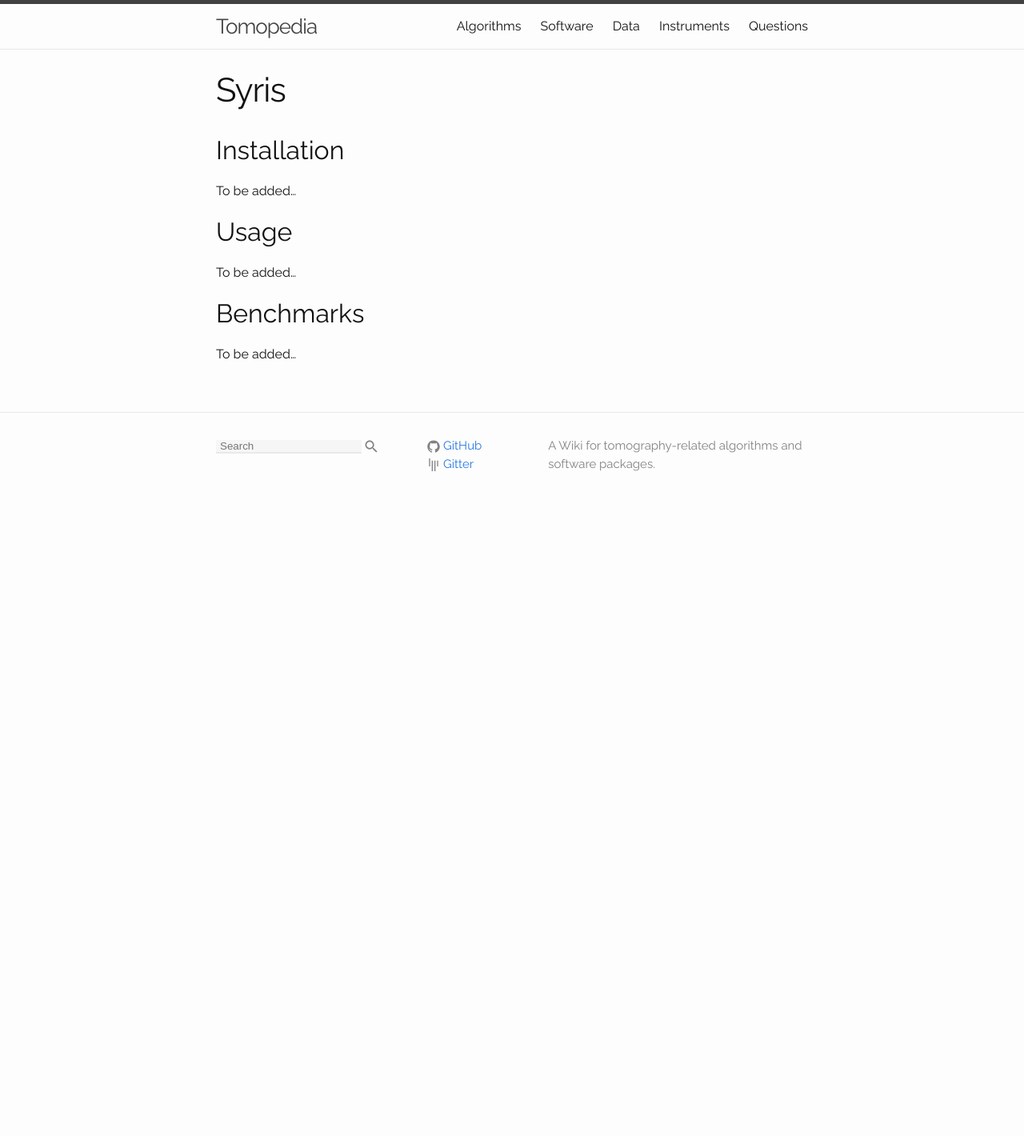
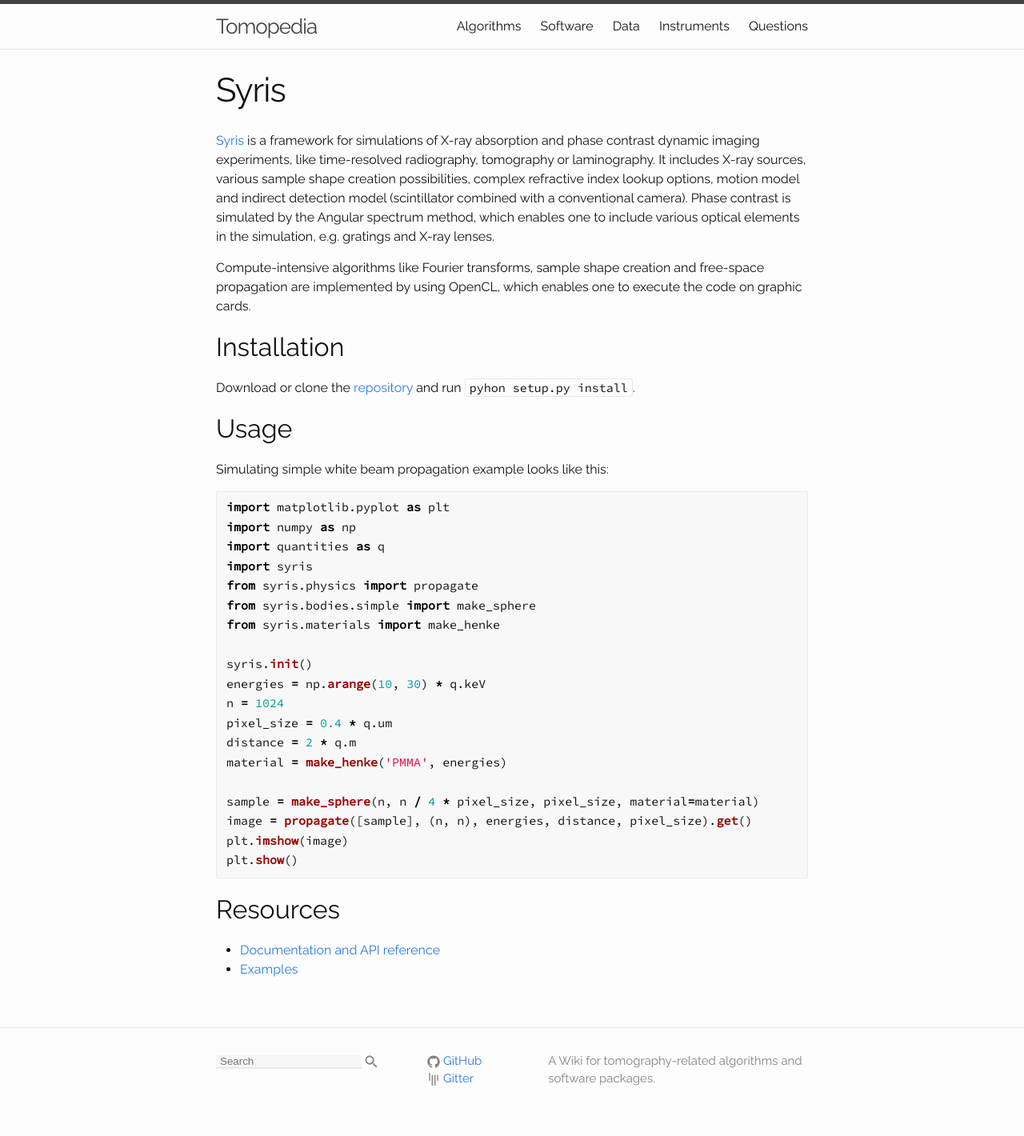
Before and after one commit to tomopedia/tomopedia.github.io, a Jekyll site: the page built from software/syris.md, in a window 1280 px wide. Shown: the whole page at 80% size. Built offline with Jekyll 4.4.1, drawn with Linux system fonts in a browser that asks for light colours; before the commit the page ends 900 px from its top, so only the background shows below that.

Commit message:
Update syris information

````diff
--- a/software/syris.md
+++ b/software/syris.md
@@ -4,14 +4,51 @@ title: Syris
 permalink: software/syris/
 ---
 
+[Syris](https://github.com/ufo-kit/syris) is a framework for simulations of
+X-ray absorption and phase contrast dynamic imaging experiments, like
+time-resolved radiography, tomography or laminography. It includes X-ray
+sources, various sample shape creation possibilities, complex refractive index
+lookup options, motion model and indirect detection model (scintillator combined
+with a conventional camera). Phase contrast is simulated by the Angular spectrum
+method, which enables one to include various optical elements in the simulation,
+e.g. gratings and X-ray lenses.
+
+Compute-intensive algorithms like Fourier transforms, sample shape creation and
+free-space propagation are implemented by using OpenCL, which enables one to
+execute the code on graphic cards.
+
 ## Installation
 
-To be added...
+Download or clone the [repository](https://github.com/ufo-kit/syris) and run
+`pyhon setup.py install`.
 
 ## Usage
 
-To be added...
+Simulating simple white beam propagation example looks like this:
 
-## Benchmarks
+```python
+import matplotlib.pyplot as plt
+import numpy as np
+import quantities as q
+import syris
+from syris.physics import propagate
+from syris.bodies.simple import make_sphere
+from syris.materials import make_henke
 
-To be added...
+syris.init()
+energies = np.arange(10, 30) * q.keV
+n = 1024
+pixel_size = 0.4 * q.um
+distance = 2 * q.m
+material = make_henke('PMMA', energies)
+
+sample = make_sphere(n, n / 4 * pixel_size, pixel_size, material=material)
+image = propagate([sample], (n, n), energies, distance, pixel_size).get()
+plt.imshow(image)
+plt.show()
+```
+
+## Resources
+
+* [Documentation and API reference](http://syris.readthedocs.io/en/latest)
+* [Examples](https://github.com/ufo-kit/syris/tree/master/examples)
````
